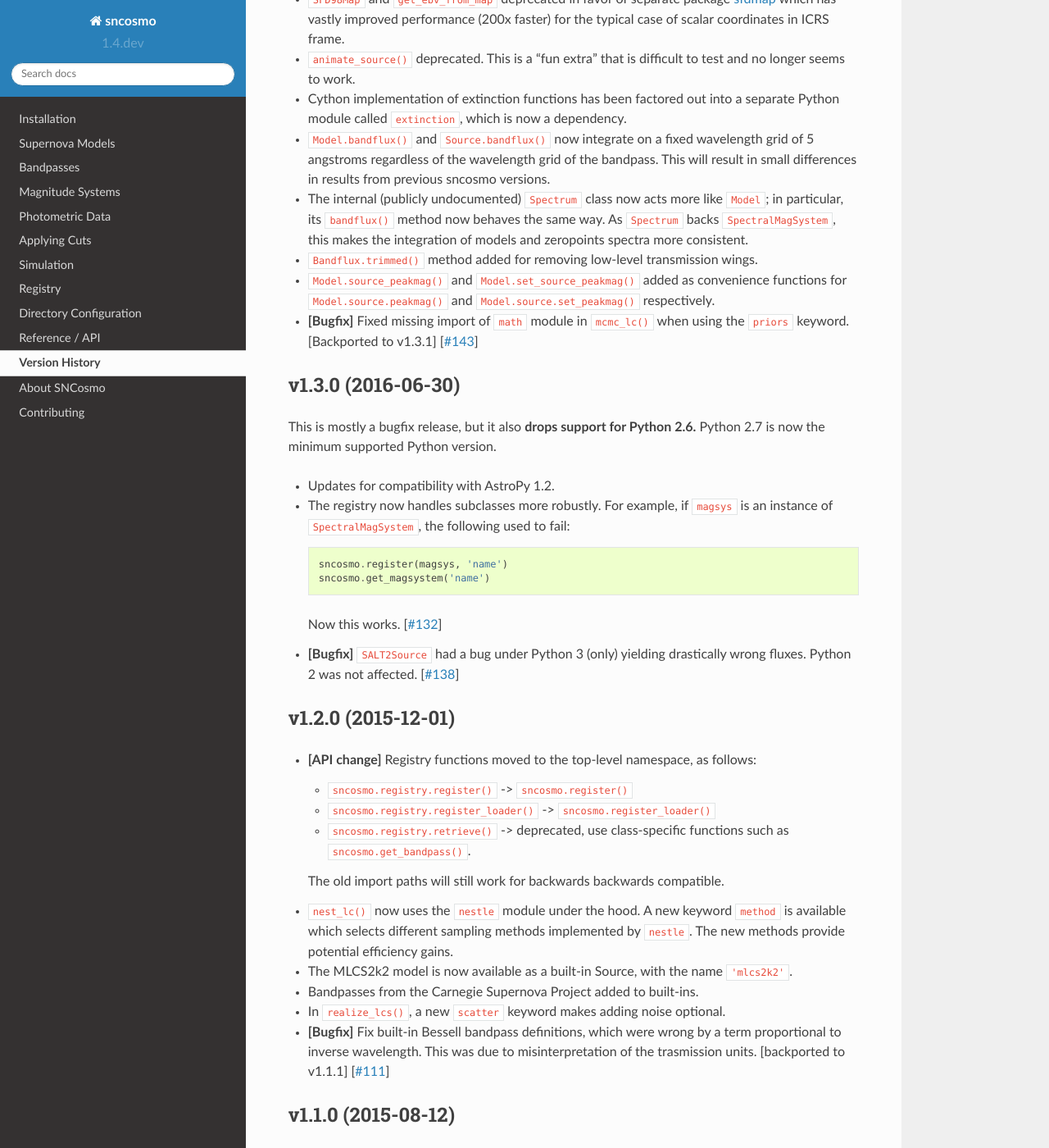
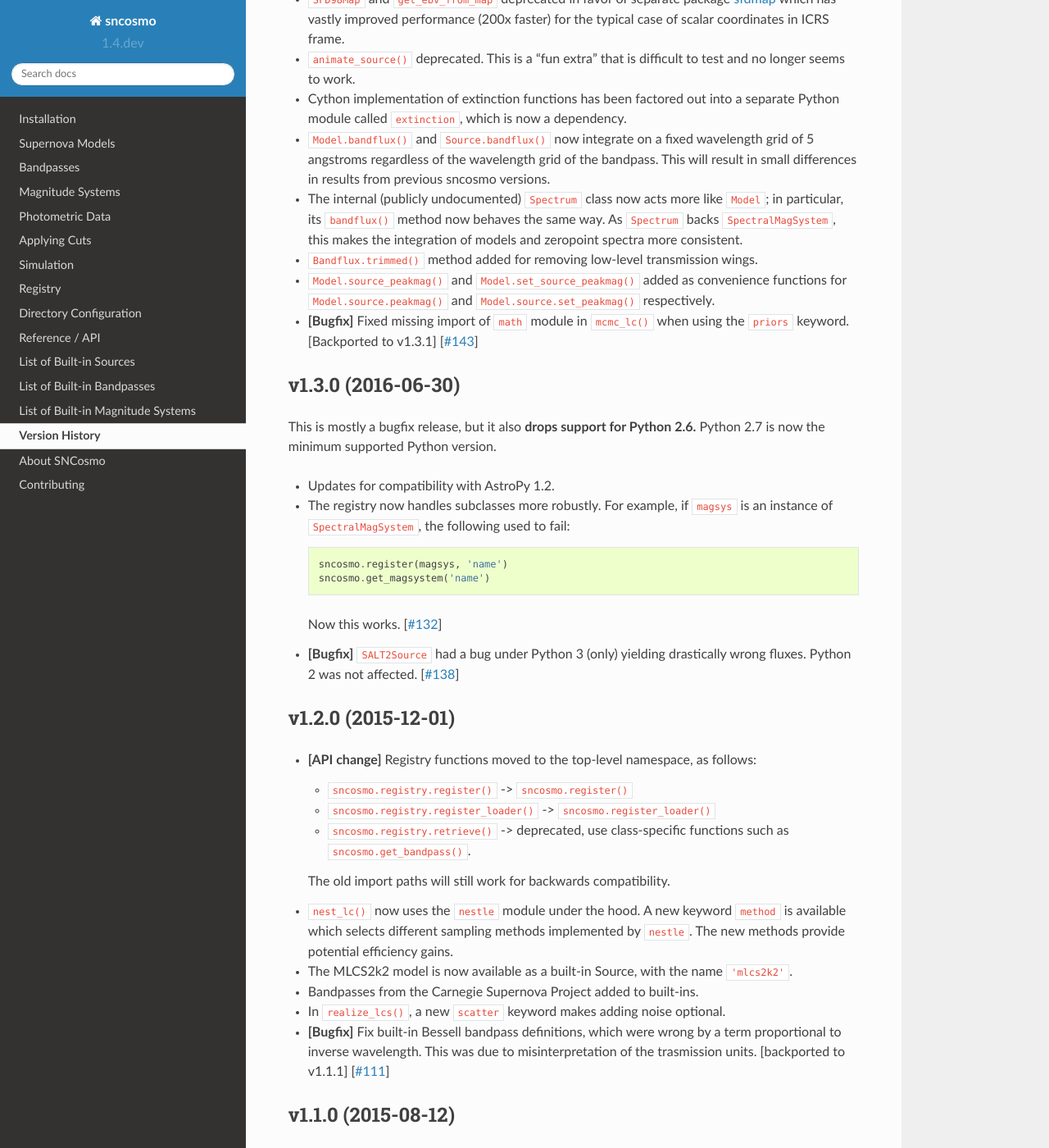
Before and after one commit to sncosmo/sncosmo, a Sphinx documentation site: the page built from docs/history.rst, in a window 1280 px wide and 1400 px high, scrolled down 375 px. Shown: the whole window at 82% size. Built offline with Sphinx 7.4.7 and the Read the Docs theme 2.0.0, drawn with Linux system fonts in a browser that asks for light colours; pages that are not in the unit, such as notebooks, are missing from menus; the version number is read from the project's files by our own code.

Commit message:
make built-ins more prominent in docs

```diff
--- a/docs/history.rst
+++ b/docs/history.rst
@@ -33,7 +33,7 @@ Deprecations
 - The internal (publicly undocumented) ``Spectrum`` class now acts
   more like ``Model``; in particular, its ``bandflux()`` method now
   behaves the same way.  As ``Spectrum`` backs ``SpectralMagSystem``,
-  this makes the integration of models and zeropoints spectra more
+  this makes the integration of models and zeropoint spectra more
   consistent.
 
 - ``Bandflux.trimmed()`` method added for removing low-level transmission
@@ -80,7 +80,7 @@ v1.2.0 (2015-12-01)
   - ``sncosmo.registry.retrieve()`` -> deprecated, use class-specific
     functions such as ``sncosmo.get_bandpass()``.
 
-  The old import paths will still work for backwards backwards compatible.
+  The old import paths will still work for backwards compatibility.
 
 - ``nest_lc()`` now uses the ``nestle`` module under the hood. A new
   keyword ``method`` is available which selects different sampling
--- a/docs/index.rst
+++ b/docs/index.rst
@@ -41,6 +41,9 @@ possible.
 
    examples/index
    reference
+   source-list
+   bandpass-list
+   magsystem-list
 
 :doc:`reference`
 ================
```
Also changed, not shown: docs/reference.rst (+0 -10 lines), docs/bandpass-list.rst (renamed from docs/builtins/bandpasses.rst), docs/magsystem-list.rst (renamed from docs/builtins/magsystems.rst), docs/source-list.rst (renamed from docs/builtins/sources.rst), 1 other file.
